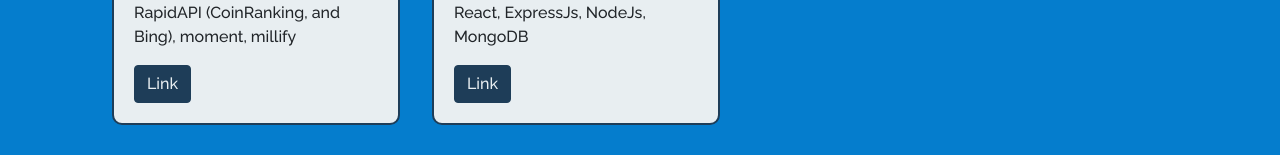
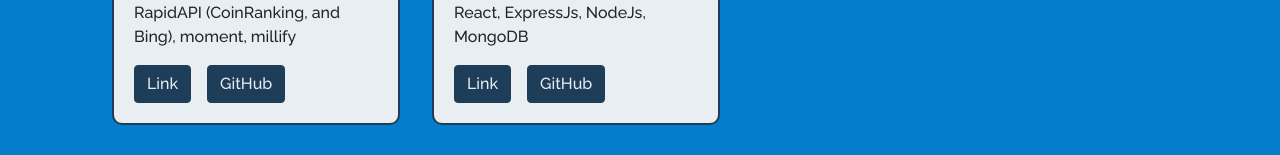
Before and after one commit to fischerdavis/FischerDavisPortfolio, a React (Create React App) app: page / in a window 1280 px wide. Shown: the part 1277-1432 px from the top of the page. Built offline with nearby package versions, Linux system fonts and the light colour scheme.

Commit message:
Updated project list.

```diff
--- a/src/pages/projects/projectList.js
+++ b/src/pages/projects/projectList.js
@@ -3,12 +3,14 @@ export const projectsList = [
     title: 'Cryptoverse',
     description: 'Cryptoverse is a React web application that uses an API called CoinRanking to get current and historical statistics about crypto currencies, and it also uses the bing API to retrieve articles about crypto currencies.',
     techUsed: 'React, Ant design, ChartJs, RapidAPI (CoinRanking, and Bing), moment, millify',
-    link: 'https://cryptoverse-app-fischer.netlify.app/'
+    link: 'https://cryptoverse-app-fischer.netlify.app/',
+    gitHub: 'https://github.com/fischerdavis/cryptoapp'
   },
   {
     title: 'MernShoppingCart',
     description: 'MernShopping is a e-commerce MERN stack application that allows users to add items to a cart and checkout. The web app will also persist items that the user adds to their cart in the browser in case the user leaves and revisits the website at a later time.',
     techUsed: 'React, ExpressJs, NodeJs, MongoDB',
-    link: 'https://github.com/fischerdavis/MERNShoppingCart'
+    link: 'https://github.com/fischerdavis/MERNShoppingCart',
+    gitHub: 'https://github.com/fischerdavis/MERNShoppingCart'
   }
 ]
--- a/src/pages/projects/projects.js
+++ b/src/pages/projects/projects.js
@@ -15,6 +15,7 @@ const Projects = () => {
               <p>{project.description}</p>
               <p>{project.techUsed}</p>
               <a href={project.link}><Button className="btn-link">Link</Button></a>
+              <a href={project.gitHub}><Button className="btn-link">GitHub</Button></a>
             </Card.Body>
           </Card>
         ))}
--- a/src/pages/projects/projects.scss
+++ b/src/pages/projects/projects.scss
@@ -23,6 +23,7 @@
   border-color: #1E3D58 !important;
   color: #E8EEF1 !important;
   text-decoration: none !important;
+  margin-right: 1em;
 }
 
 .btn-link:hover {
```
